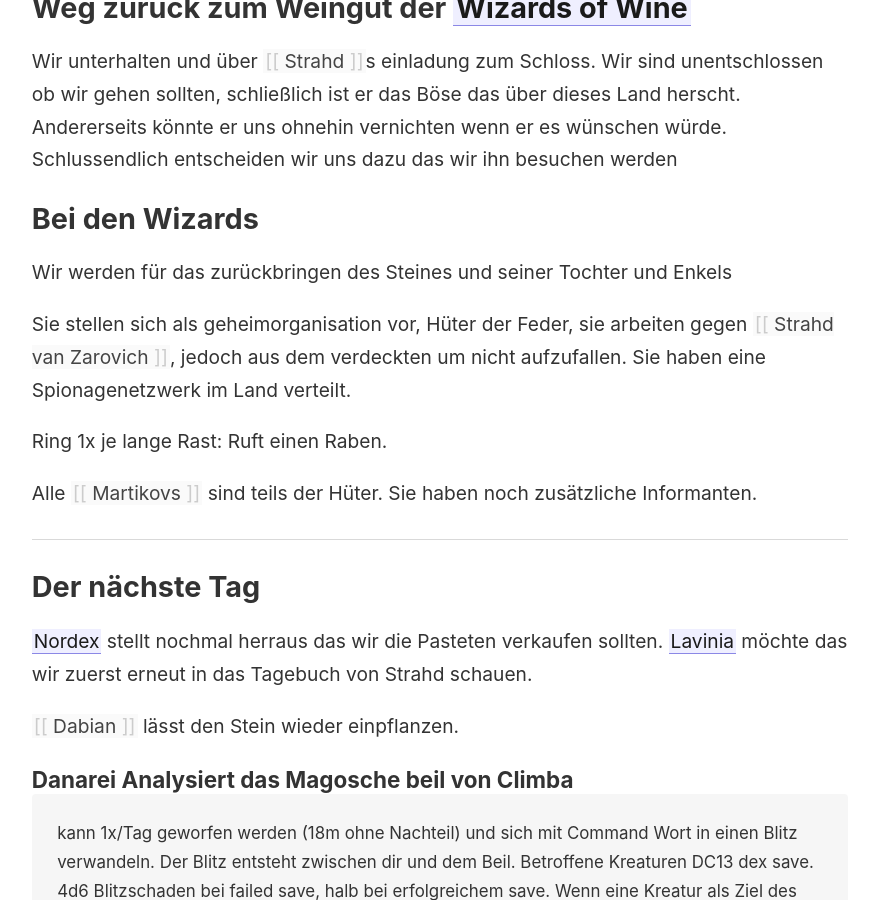
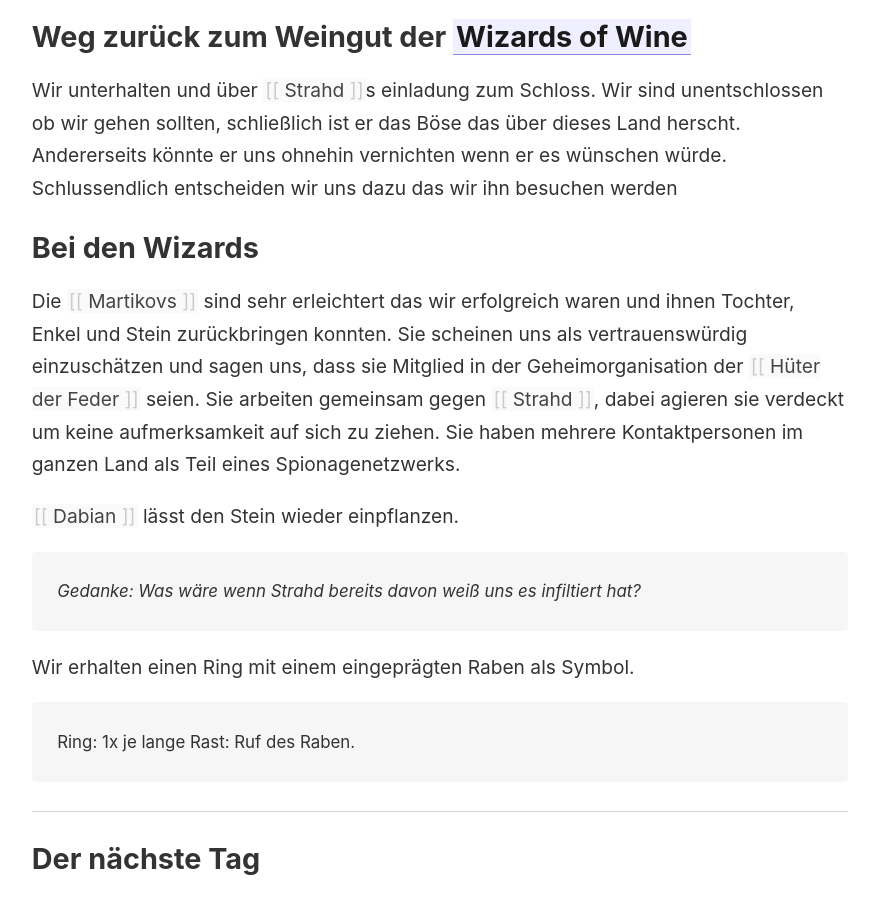
Before and after one commit to Julez404/CoS_Log, a Jekyll site: the page built from _notes/Session x - 2021-09-12.md, in a window 1280 px wide and 900 px high, scrolled down 1559 px. Shown: the whole window, without its empty margins (45-923 px from the left). Built offline with Jekyll 4.4.1, drawn with Linux system fonts in a browser that asks for light colours; some of the changed text lies outside the part shown.

Commit message:
Update via script

```diff
--- a/_notes/Session x - 2021-09-12.md
+++ b/_notes/Session x - 2021-09-12.md
@@ -55,24 +55,28 @@ Schlussendlich entscheiden wir uns dazu das wir ihn besuchen werden
 
 ## Bei den Wizards
 
-Wir werden für das zurückbringen des Steines und seiner Tochter und Enkels
+Die [[Martikovs]] sind sehr erleichtert das wir erfolgreich waren und ihnen Tochter, Enkel und Stein zurückbringen konnten.
+Sie scheinen uns als vertrauenswürdig einzuschätzen und sagen uns, dass sie Mitglied in der Geheimorganisation der [[Hüter der Feder]] seien.
+Sie arbeiten gemeinsam gegen [[Strahd]], dabei agieren sie verdeckt um keine aufmerksamkeit auf sich zu ziehen.
+Sie haben mehrere Kontaktpersonen im ganzen Land als Teil eines Spionagenetzwerks.
 
-Sie stellen sich als geheimorganisation vor, Hüter der Feder, sie arbeiten gegen [[Strahd van Zarovich]], jedoch aus dem verdeckten um nicht aufzufallen. Sie haben eine Spionagenetzwerk im Land verteilt.
+[[Dabian]] lässt den Stein wieder einpflanzen.
 
-Ring 1x je lange Rast: Ruft einen Raben.
+> *Gedanke: Was wäre wenn Strahd bereits davon weiß uns es infiltiert hat?*
 
-Alle [[Martikovs]] sind teils der Hüter. Sie haben noch zusätzliche Informanten.
+Wir erhalten einen Ring mit einem eingeprägten Raben als Symbol.
+
+> Ring: 1x je lange Rast: Ruf des Raben.
 
 ---
 
 ## Der nächste Tag
 
-[[Nordex]] stellt nochmal herraus das wir die Pasteten verkaufen sollten.
-[[Lavinia]] möchte das wir zuerst erneut in das Tagebuch von Strahd schauen.
+[[Nordex]] stellt nochmal herraus das wir die Pasteten verkaufen sollten, er scheint sehr schlecht geschlafen zu haben.
+Derweilen möchte [[Lavinia]] das wir zuerst in das Tagebuch von Strahd schauen.
 
-[[Dabian]] lässt den Stein wieder einpflanzen.
 
-### Danarei Analysiert das Magosche beil von Climba
+### Danarei analysiert das Magische Beil von Climba
 
 > kann 1x/Tag geworfen werden (18m ohne Nachteil) und sich mit Command Wort in einen Blitz verwandeln. Der Blitz entsteht zwischen dir und dem Beil. Betroffene Kreaturen DC13 dex save. 4d6 Blitzschaden bei failed save, halb bei erfolgreichem save. Wenn eine Kreatur als Ziel des Wurfs anvisiert wurde und der Angriffswurf trifft erleidet das Ziel des Wurfs den Schaden des Wurfbeils + die 4d6 Blitzschaden ohne save.
 
```
